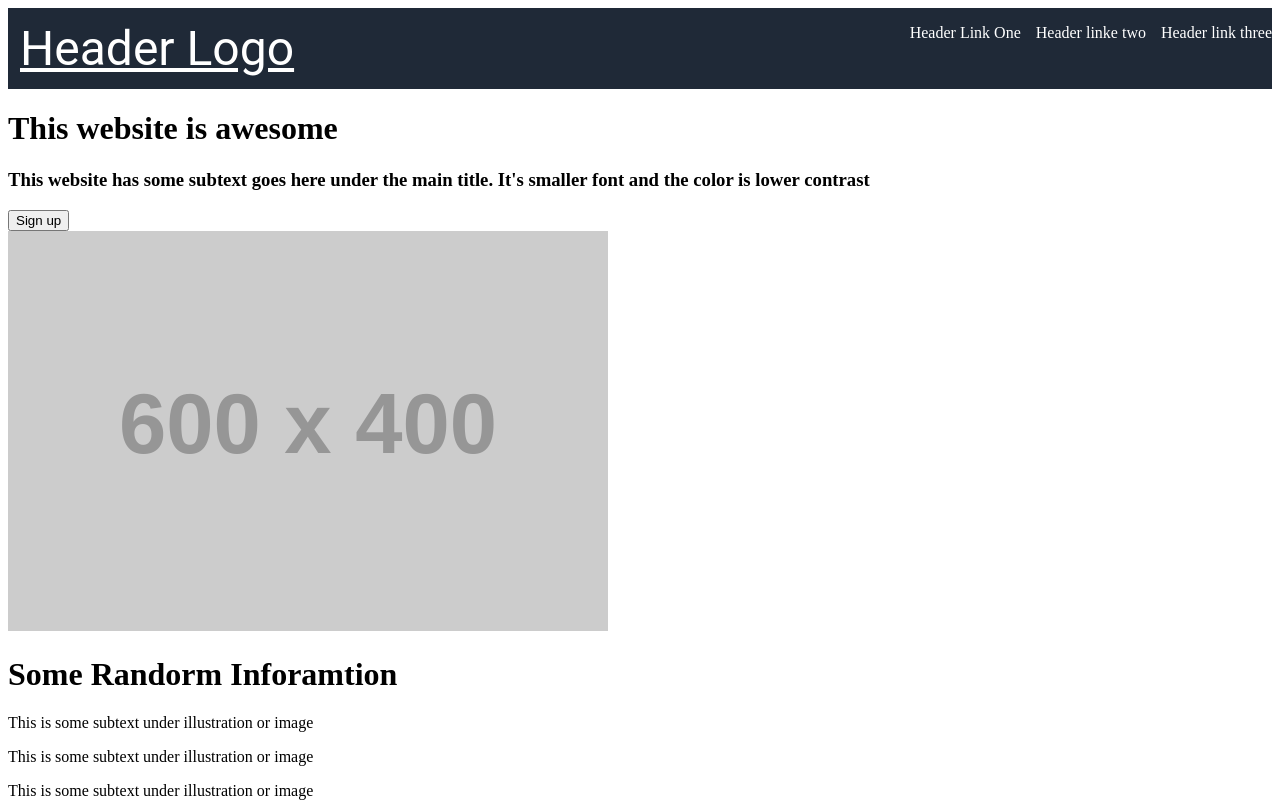
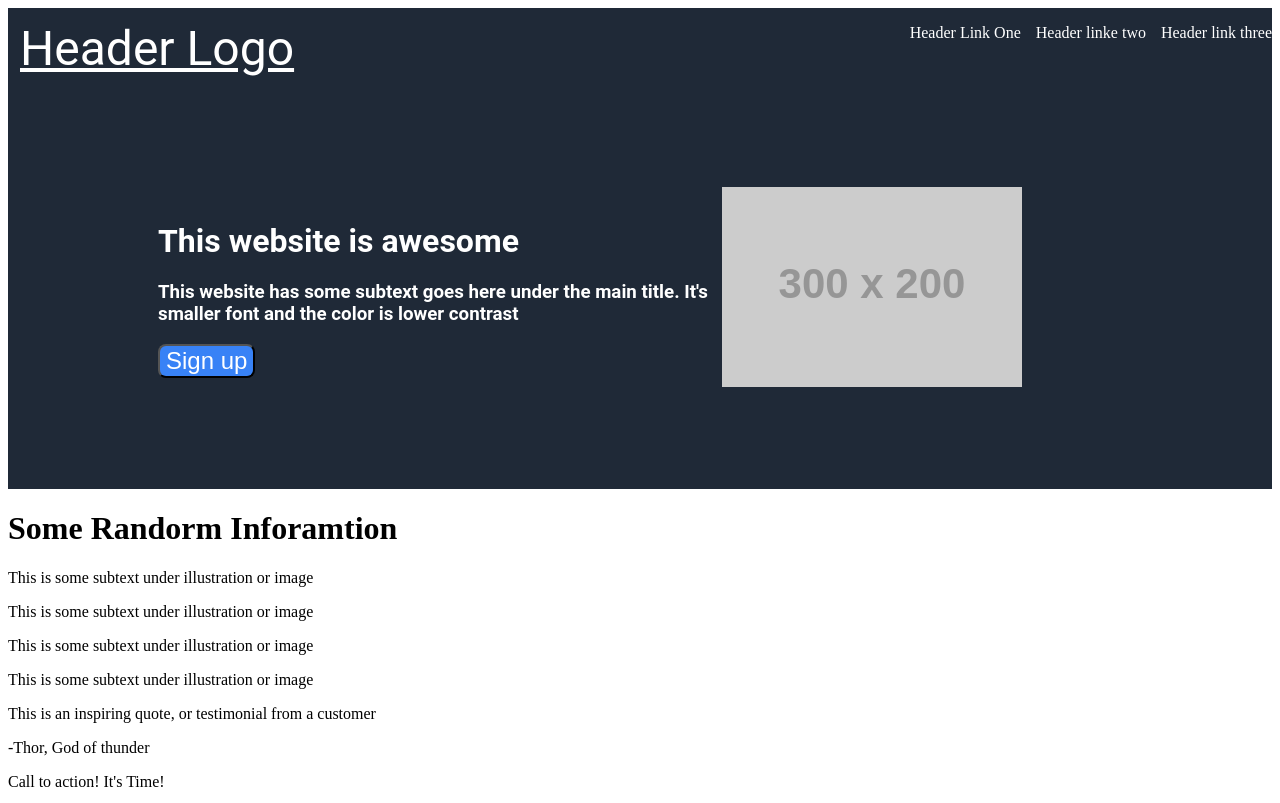
Before and after one commit to lakshaykhatter/LandingPageProject, a plain HTML site: page index.html in a window 1280 px wide. Shown: the top 803 px of the page. Drawn offline with Linux system fonts and the light colour scheme; placeholder pictures from the web are drawn by us.

Commit message:
finished hero page

```diff
--- a/index.html
+++ b/index.html
@@ -19,13 +19,13 @@
 </div>
 <body>
     <div class="hero">
-        <div>
+        <div class="left-hero">
             <h1>This website is awesome</h1>
             <h3>This website has some subtext goes here under the main title. It's smaller font and the color is lower contrast </h3>
             <button>Sign up</button>
         </div>
-        <div>
-            <img src="https://placehold.co/600x400" alt="placeholder image">
+        <div class="image">
+            <img src="https://placehold.co/300x200" alt="placeholder image">
         </div>
 
     </div>
--- a/style.css
+++ b/style.css
@@ -24,3 +24,36 @@
     justify-content: flex-end;
 
 }
+
+/* Hero */
+
+.hero {
+    background-color: #1F2937;
+    font-family: "Roboto", "arial";
+    color:white;
+    display: flex;
+    height: 400px;
+
+    justify-content: center;
+    align-items: center;
+}
+.left-hero {
+    width:450px;
+    flex: 1;
+    margin-left: 150px;
+
+}
+
+.image {
+    margin-right: 250px;
+
+}
+
+button {
+    background-color: #3882F6;
+    font-size: 24px;
+    color:white;
+    border-radius: 8px;
+
+
+}
```
